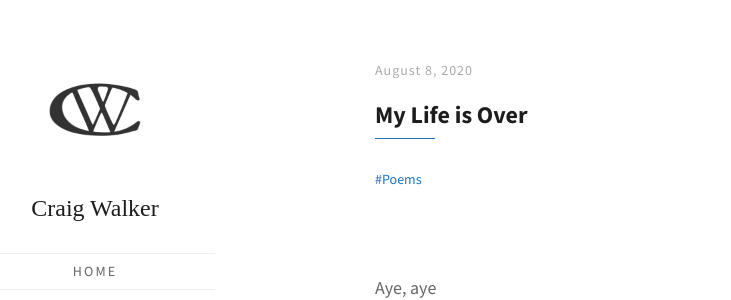
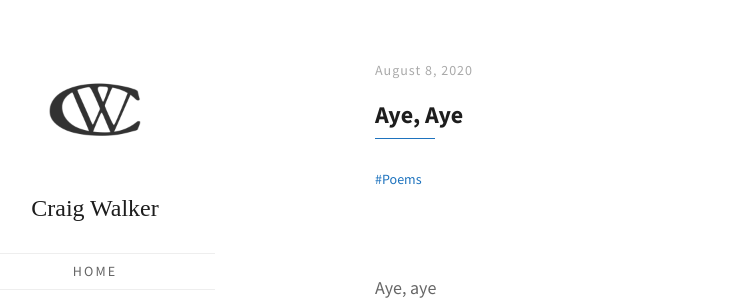
Before and after one commit to walkercraig/walkercraig, a Jekyll site: the page built from _posts/2020/2020-08-08-aye-aye.md, in a window 1280 px wide and 900 px high. Shown: the top 300 px of the window, without its empty margins (55-786 px from the left). Built offline with Jekyll 4.4.1, drawn with Linux system fonts in a browser that asks for light colours; some web fonts are replaced.

Commit message:
Update and rename 2020-08-08-fishermans-tale.md to 2020-08-08-aye-aye.md

```diff
--- a/_posts/2020/2020-08-08-fishermans-tale.md
+++ b/_posts/2020/2020-08-08-aye-aye.md
@@ -1,7 +1,7 @@
 ---
 layout: post
 tag: [ Poems ]
-title: My Life is Over
+title: Aye, Aye
 ---
 
 <br/>
```
